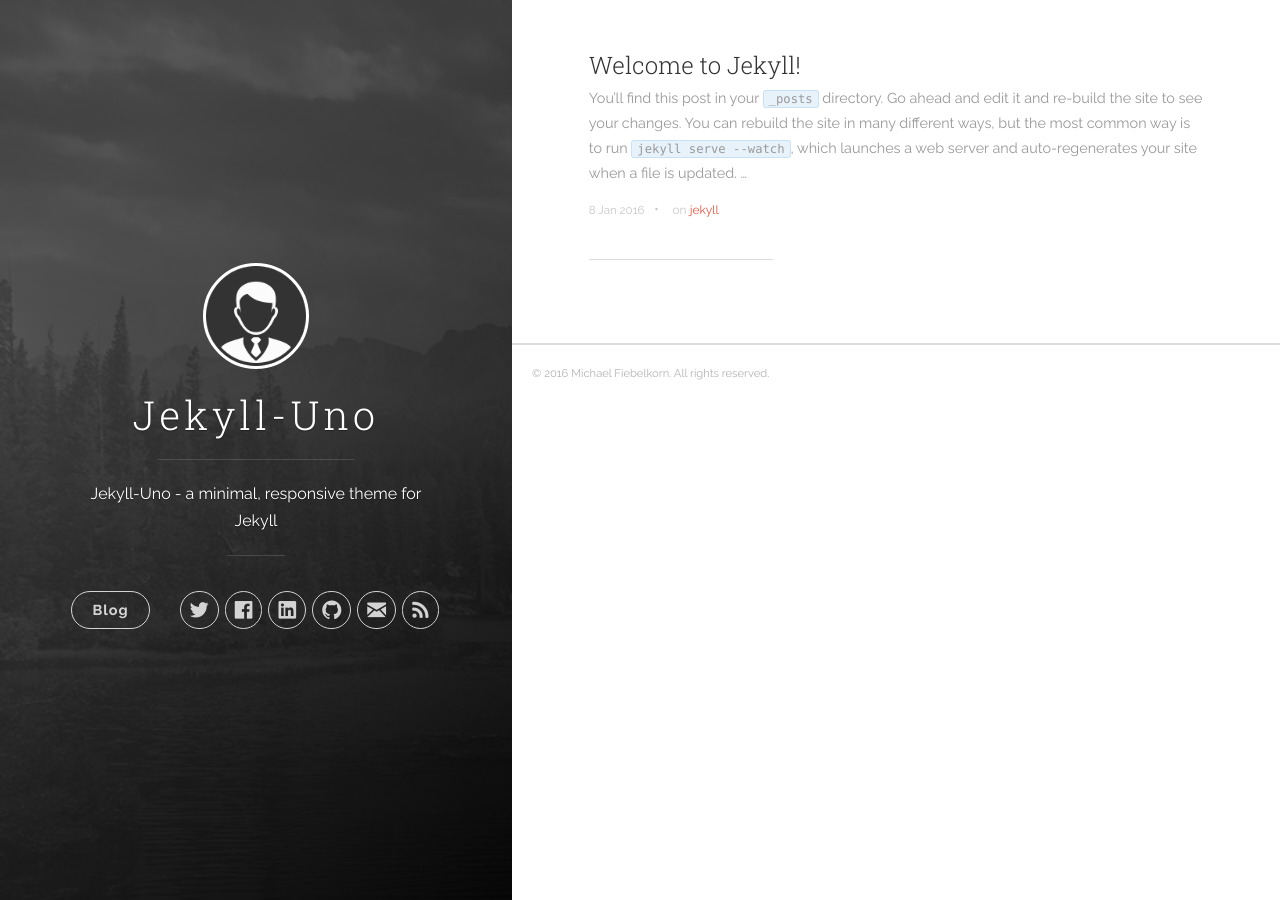
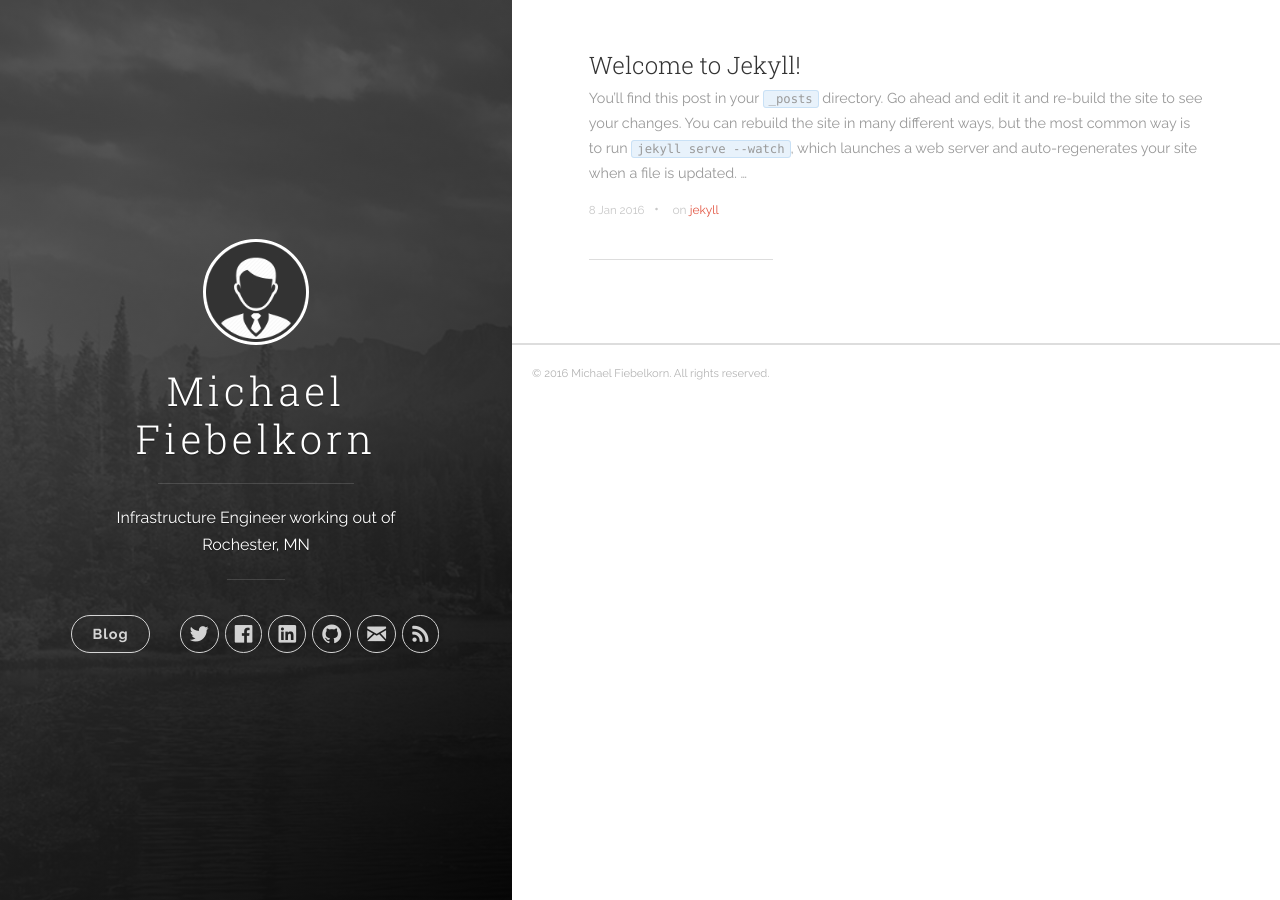
Before and after one commit to mfiebelkorn/mfiebelkorn.github.io, a Jekyll site: the page built from index.html, in a window 1280 px wide. Built offline with Jekyll 4.4.1, drawn with Linux system fonts in a browser that asks for light colours; nearby versions of some CDN libraries; the list of posts is cut into pages by our own code.

Commit message:
Update _config.yml

```diff
--- a/_config.yml
+++ b/_config.yml
@@ -1,6 +1,6 @@
 # Site settings
-title: Jekyll-Uno
-description: 'Jekyll-Uno - a minimal, responsive theme for Jekyll'
+title: Michael Fiebelkorn
+description: 'Infrastructure Engineer working out of Rochester, MN'
 url: 'http://joshgerdes.com/jekyll-uno'
 baseurl: '/'
 # google_analytics: 'UA-XXXXXX-X'
```
